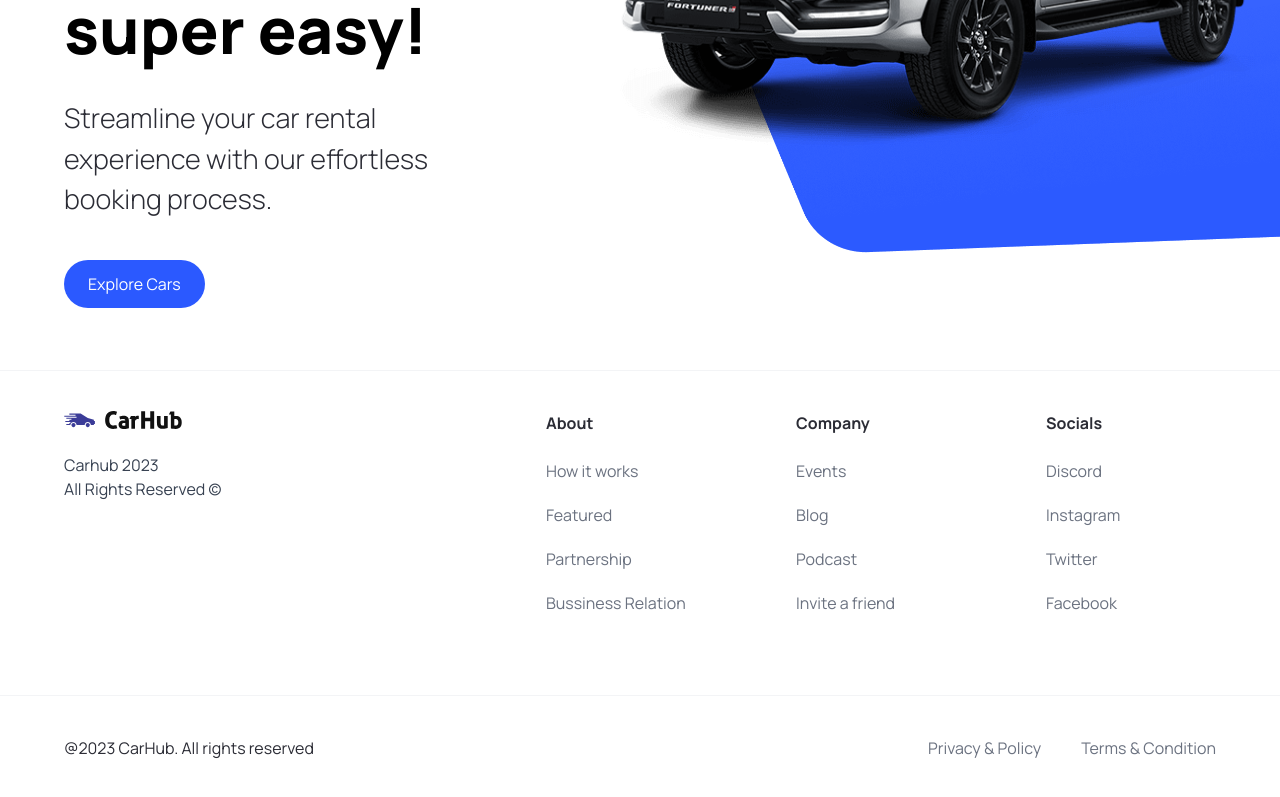
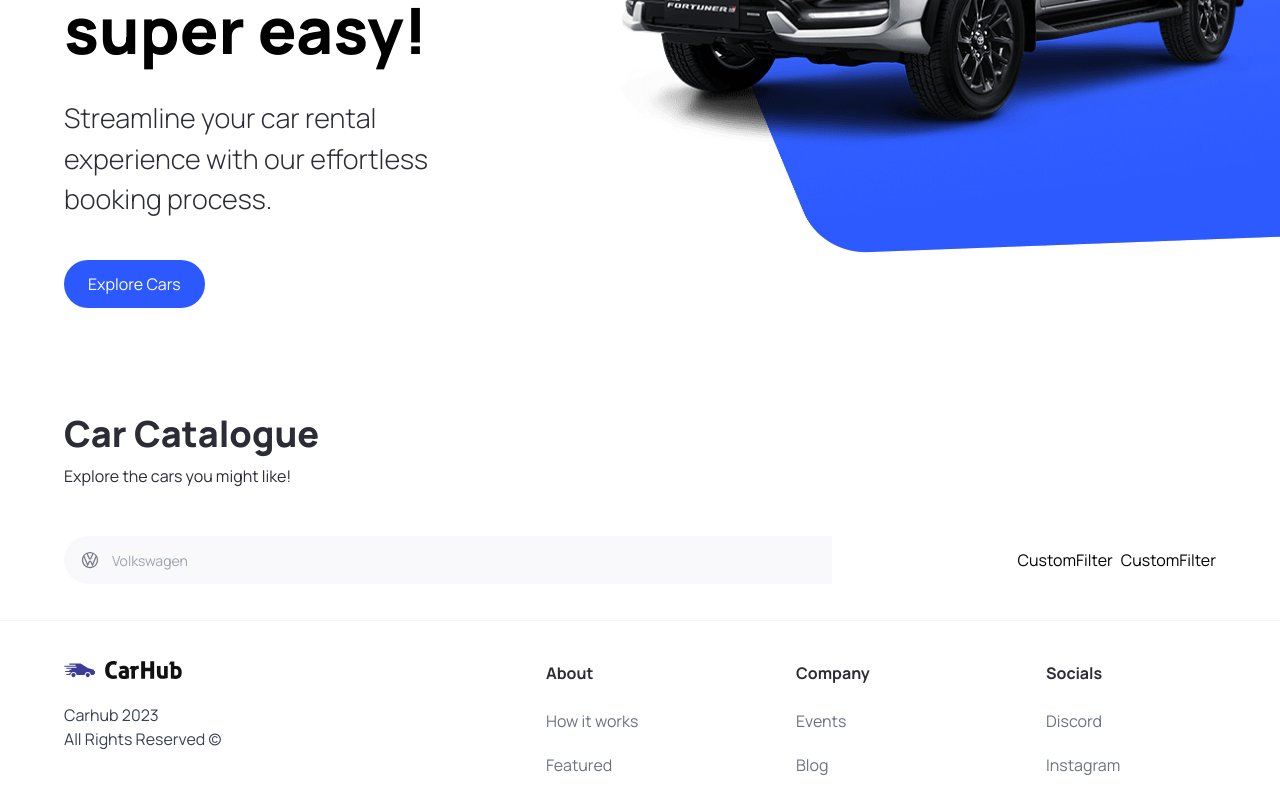
Before and after one commit to Omer-Cicek/car-showcase-next13, a Next.js app: page / in a window 1280 px wide. Shown: the part 450-1247 px from the top of the page. Built offline with nearby package versions, Linux system fonts and the light colour scheme.

Commit message:
search pages

```diff
--- a/app/page.tsx
+++ b/app/page.tsx
@@ -1,10 +1,23 @@
-import {Hero} from '@/components'
-import Image from 'next/image'
+import { CustomFilter, Hero, SearchBar } from '@/components';
+import Image from 'next/image';
 
 export default function Home() {
   return (
     <main className="overflow-hidden">
-        <Hero />
+      <Hero />
+      <div className="mt-12 padding-x padding-y max-width" id="discover">
+        <div className="home__text-container">
+          <h1 className="text-4xl font-extrabold">Car Catalogue</h1>
+          <p>Explore the cars you might like!</p>
+        </div>
+        <div className="home__filters">
+          <SearchBar />
+          <div className="home__filter-container">
+            <CustomFilter title="fuel" />
+            <CustomFilter title="year" />
+          </div>
+        </div>
+      </div>
     </main>
-  )
+  );
 }
--- /dev/null
+++ b/components/CustomFilter.tsx
@@ -0,0 +1,7 @@
+import React from 'react';
+
+const CustomFilter = () => {
+  return <div>CustomFilter</div>;
+};
+
+export default CustomFilter;
--- /dev/null
+++ b/components/SearchBar.tsx
@@ -0,0 +1,21 @@
+'use client';
+
+import { SearchManifacturer } from './';
+import { useState } from 'react';
+
+const SearchBar = () => {
+  const [manufacturer, setManufacturer] = useState('');
+  const handleSearch = () => {};
+  return (
+    <form className="searchbar" onSubmit={handleSearch}>
+      <div className="searchbar__item">
+        <SearchManifacturer
+          manufacturer={manufacturer}
+          setManufacturer={setManufacturer}
+        />
+      </div>
+    </form>
+  );
+};
+
+export default SearchBar;
--- /dev/null
+++ b/components/SearchManifacturer.tsx
@@ -0,0 +1,37 @@
+'use client';
+import { SearchManufacturerProps } from '@/types';
+import { Combobox, Transition } from '@headlessui/react';
+import { useState } from 'react';
+import Image from 'next/image';
+import React from 'react';
+
+const SearchManifacturer = ({
+  manufacturer,
+  setManufacturer,
+}: SearchManufacturerProps) => {
+  const [query, setQuery] = useState('');
+  return (
+    <div className="search-manufacturer">
+      <Combobox>
+        <div className="relative w-full">
+          <Combobox.Button className="absolute top-[14px]">
+            <Image
+              src="/car-logo.svg"
+              width={20}
+              height={20}
+              className="ml-4"
+              alt="Car Logo"
+            />
+          </Combobox.Button>
+          <Combobox.Input
+            className="search-manufacturer__input"
+            placeholder="Volkswagen"
+            displayValue={(manufacturer: string) => manufacturer}
+          />
+        </div>
+      </Combobox>
+    </div>
+  );
+};
+
+export default SearchManifacturer;
--- a/components/index.ts
+++ b/components/index.ts
@@ -2,5 +2,16 @@
 import CustomButton from './CustomButton';
 import Navbar from './Navbar';
 import Footer from './Footer';
+import SearchBar from './SearchBar';
+import CustomFilter from './CustomFilter';
+import SearchManifacturer from './SearchManifacturer';
 
-export { Hero, CustomButton };
+export {
+  Hero,
+  CustomButton,
+  Navbar,
+  Footer,
+  SearchBar,
+  CustomFilter,
+  SearchManifacturer,
+};
--- a/package.json
+++ b/package.json
@@ -9,6 +9,7 @@
     "lint": "next lint"
   },
   "dependencies": {
+    "@headlessui/react": "^1.7.17",
     "@types/node": "20.6.2",
     "@types/react": "18.2.22",
     "@types/react-dom": "18.2.7",
--- a/types/index.ts
+++ b/types/index.ts
@@ -1,3 +1,4 @@
+import { manufacturers } from './../constants/index';
 import { MouseEventHandler } from 'react';
 
 export interface CustomButtonProps {
@@ -6,3 +7,7 @@
   handleClick?: MouseEventHandler<HTMLButtonElement>;
   btnType?: 'button' | 'submit';
 }
+export interface SearchManufacturerProps {
+  manufacturer: string;
+  setManufacturer: (manufacturer: string) => void;
+}
```
Also changed, not shown: 1 other file (tests, documents, lock files or other folders).
